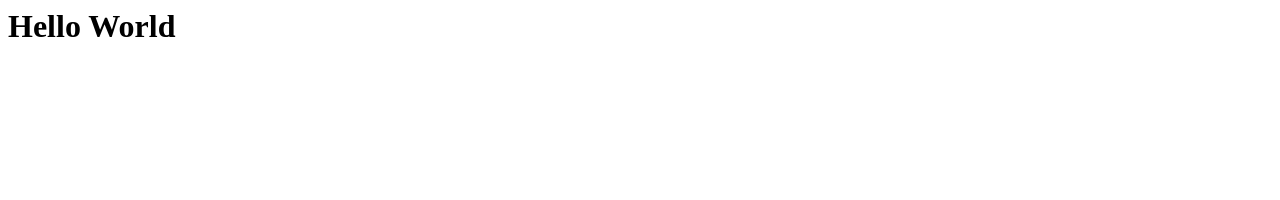
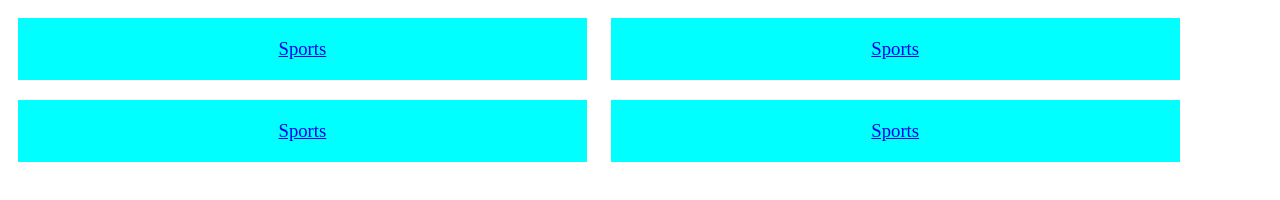
Before and after one commit to leanneholmes/clubout, a plain HTML site: page index.html in a window 1280 px wide. Drawn offline with Linux system fonts and the light colour scheme.

Commit message:
added some context

```diff
--- a/index.html
+++ b/index.html
@@ -1,6 +1,28 @@
 <html>
     <title>Index page</title>
+    <header>
+        <link rel="stylesheet" href="style.css">
+    </header>
     <body>
-        <h1>Hello World</h1>
+        <div class="topic">
+            <a href="https://zoom.us/j/99621685116?pwd=RTVtNzF0M0o3WkVaT3JHczNuRERVdz09" target="_blank">
+                <p>Sports</p>
+            </a>
+        </div>
+        <div class="topic">
+            <a href="https://zoom.us/j/99621685116?pwd=RTVtNzF0M0o3WkVaT3JHczNuRERVdz09" target="_blank">
+                <p>Sports</p>
+            </a>
+        </div>
+        <div class="topic">
+            <a href="https://zoom.us/j/99621685116?pwd=RTVtNzF0M0o3WkVaT3JHczNuRERVdz09" target="_blank">
+                <p>Sports</p>
+            </a>
+        </div>
+        <div class="topic">
+            <a href="https://zoom.us/j/99621685116?pwd=RTVtNzF0M0o3WkVaT3JHczNuRERVdz09" target="_blank">
+                <p>Sports</p>
+            </a>
+        </div>
     </body>
 </html>
--- /dev/null
+++ b/style.css
@@ -0,0 +1,12 @@
+.topic {
+    width: 45%;
+    display: inline-block;
+    background-color: aqua;
+    margin: 10px;
+}
+.topic p {
+    font-size: 14pt;
+    text-align: center;
+    margin: auto 0;
+    padding: 20px 0;
+}
```
